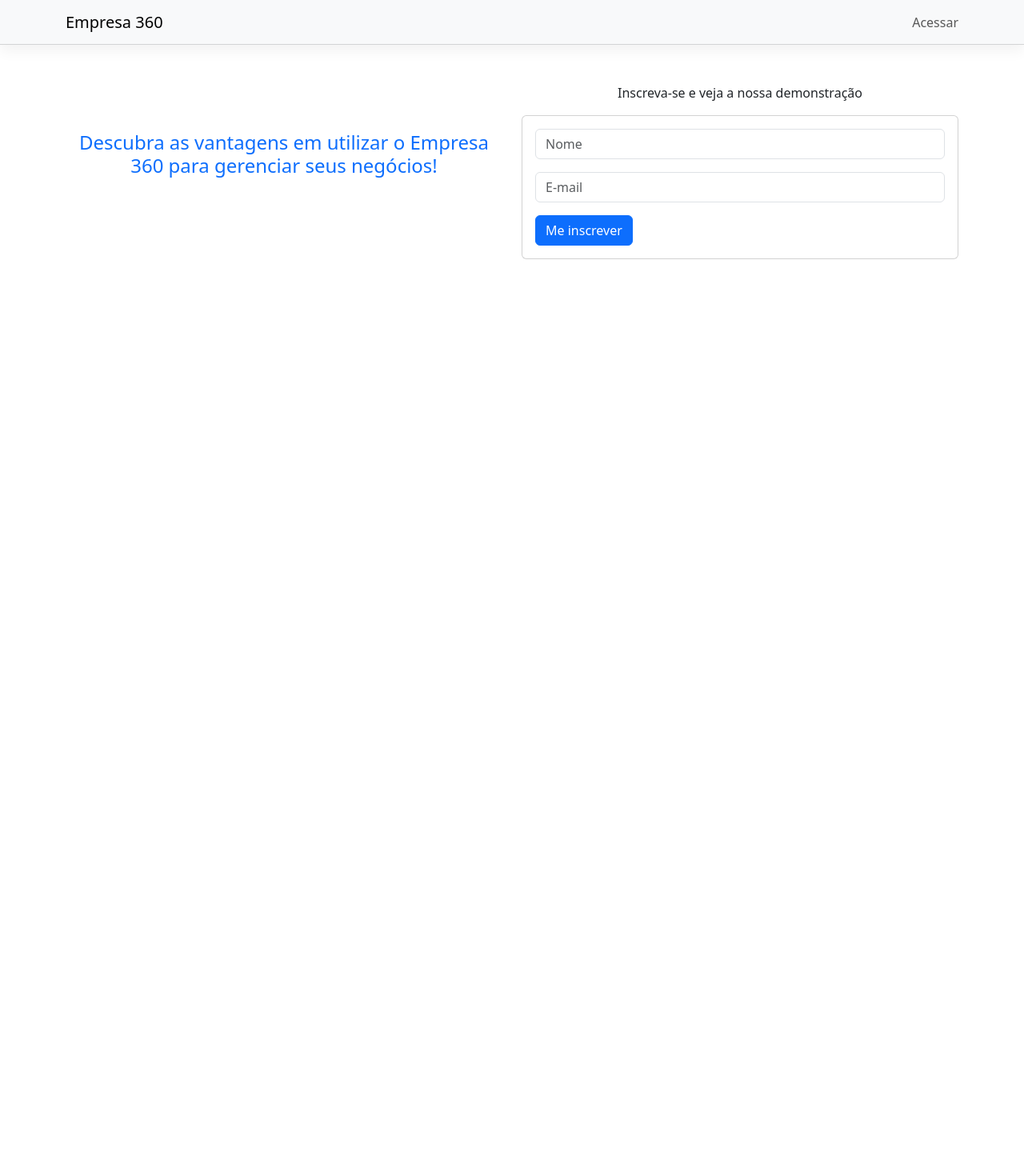
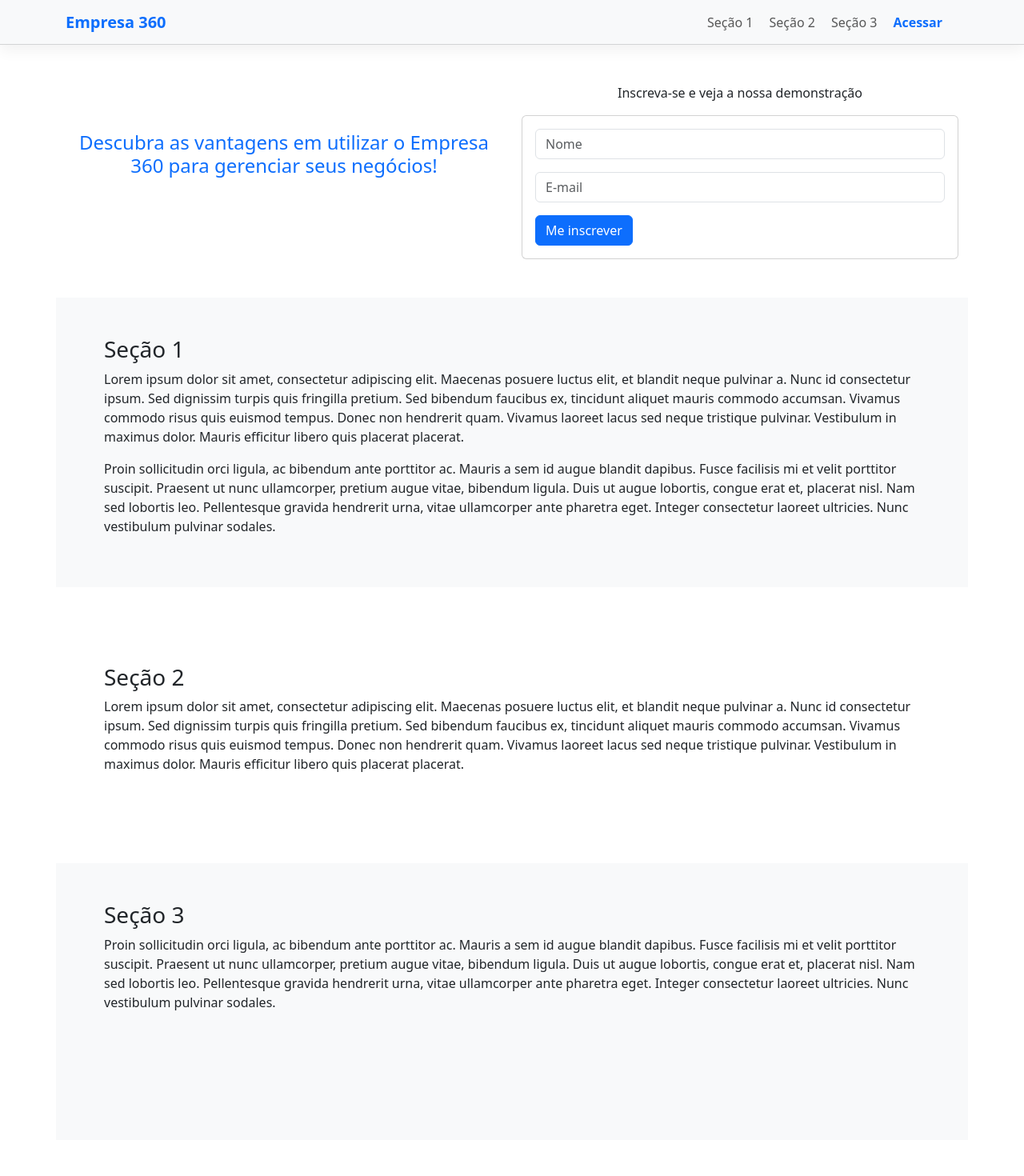
Before and after one commit to oitom/empresa-360-vue, a Vue app: page / in a window 1280 px wide. Shown: the top 1470 px of the page at 80% size. Before the commit the page ends 800 px from the top, so only its background shows below. Built offline with nearby package versions, Linux system fonts and the light colour scheme.

Commit message:
Implementacao do Scroll com base no hash da rota #secao

```diff
--- a/src/router.js
+++ b/src/router.js
@@ -68,6 +68,17 @@
 
 const router = createRouter({
   history: createWebHistory(),
+  scrollBehavior(to, from, savePosition) { // scroll na pagina em secoes
+    if(savePosition) { // volta pra posicao anterior ao clicar no back do browser
+      return savePosition;
+    }
+
+    // verifica se tem um #secao na url
+    if(to.hash) {
+      return { el: to.hash } // el é o id de um elemento html (#secao1)
+    }
+    return { left: 0, top: 0 } // left= x; top = y
+  },
   routes: routes
 })
 
--- a/src/vews/Home.vue
+++ b/src/vews/Home.vue
@@ -2,11 +2,11 @@
   <div>
     <nav class="navbar navbar-light bg-light menu-superior">
       <div class="container">
-        <router-link class="navbar-brand" to="/home">Empresa 360</router-link>
+        <router-link class="navbar-brand abtn" to="/home">Empresa 360</router-link>
         <div class="navbar-nav">
           <ul class="navbar-nav">
             <li class="nav-item">
-              <router-link class="nav-link" to="/">Sair</router-link>
+              <router-link class="nav-link obtn" to="/">Sair</router-link>
             </li>
           </ul>
         </div>
@@ -82,4 +82,12 @@
   width: 100%;
   background-color: #CCC;
 }
+.abtn {
+    color: #0d6efd;
+    font-weight: bold;
+}
+.obtn {
+    color: #ed5275;
+    font-weight: bold;
+}
 </style>
--- a/src/vews/Login.vue
+++ b/src/vews/Login.vue
@@ -2,11 +2,11 @@
   <div>
     <nav class="navbar navbar-light bg-light menu-superior">
       <div class="container">
-        <a class="navbar-brand" href="#">Empresa 360</a>
+        <a class="navbar-brand abtn" href="#">Empresa 360</a>
         <div class="navbar-nav">
           <ul class="navbar-nav">
             <li class="nav-item">
-              <router-link class="nav-link" to="/">Voltar</router-link>
+              <router-link class="nav-link abtn" to="/">Voltar</router-link>
             </li>
           </ul>
         </div>
@@ -43,3 +43,9 @@
   }
 }
 </script>
+<style>
+.abtn {
+    color: #0d6efd;
+    font-weight: bold;
+}
+</style>
--- a/src/vews/Site.vue
+++ b/src/vews/Site.vue
@@ -2,14 +2,22 @@
     <div>
         <nav class="navbar navbar-light bg-light menu-superior">
             <div class="container">
-              <a class="navbar-brand" href="#">Empresa 360</a>
-              <div class="navbar-nav">
-                  <ul class="navbar-nav">
+                <a class="navbar-brand abtn" href="#">Empresa 360</a>
+
+                <ul class="navbar-nav links">
                     <li class="nav-item">
-                          <router-link class="nav-link" to="/login">Acessar</router-link>
+                        <router-link class="nav-link" to="#secao_1">Seção 1</router-link>
+                    </li>
+                    <li class="nav-item">
+                        <router-link class="nav-link" to="#secao_2">Seção 2</router-link>
+                    </li>
+                    <li class="nav-item">
+                        <router-link class="nav-link" to="#secao_3">Seção 3</router-link>
+                    </li>
+                    <li class="nav-item">
+                        <router-link class="nav-link abtn" to="/login">Acessar</router-link>
                     </li>
                 </ul>
-              </div>
             </div>
         </nav>
 
@@ -35,6 +43,37 @@
                     </div>
                 </div>
             </div>
+
+            <div class="row mt-5 p-5 bg-light">
+                <div class="col">
+                    <h3 id="secao_1">Seção 1</h3>
+                    <p>Lorem ipsum dolor sit amet, consectetur adipiscing elit. Maecenas posuere luctus elit, et blandit neque pulvinar a. Nunc id consectetur ipsum. Sed dignissim turpis quis fringilla pretium. Sed bibendum faucibus ex, tincidunt aliquet mauris commodo accumsan. Vivamus commodo risus quis euismod tempus. Donec non hendrerit quam. Vivamus laoreet lacus sed neque tristique pulvinar. Vestibulum in maximus dolor. Mauris efficitur libero quis placerat placerat.</p>
+                    <p>Proin sollicitudin orci ligula, ac bibendum ante porttitor ac. Mauris a sem id augue blandit dapibus. Fusce facilisis mi et velit porttitor suscipit. Praesent ut nunc ullamcorper, pretium augue vitae, bibendum ligula. Duis ut augue lobortis, congue erat et, placerat nisl. Nam sed lobortis leo. Pellentesque gravida hendrerit urna, vitae ullamcorper ante pharetra eget. Integer consectetur laoreet ultricies. Nunc vestibulum pulvinar sodales.</p>
+                </div>
+            </div>
+
+            <div class="row mt-5 p-5">
+                <div class="col">
+                    <h3 id="secao_2">Seção 2</h3>
+                    <p>Lorem ipsum dolor sit amet, consectetur adipiscing elit. Maecenas posuere luctus elit, et blandit neque pulvinar a. Nunc id consectetur ipsum. Sed dignissim turpis quis fringilla pretium. Sed bibendum faucibus ex, tincidunt aliquet mauris commodo accumsan. Vivamus commodo risus quis euismod tempus. Donec non hendrerit quam. Vivamus laoreet lacus sed neque tristique pulvinar. Vestibulum in maximus dolor. Mauris efficitur libero quis placerat placerat.</p>
+                </div>
+            </div>
+
+            <div class="row mt-5 p-5 bg-light">
+                <div class="col">
+                    <h3 id="secao_3">Seção 3</h3>
+                    <p>Proin sollicitudin orci ligula, ac bibendum ante porttitor ac. Mauris a sem id augue blandit dapibus. Fusce facilisis mi et velit porttitor suscipit. Praesent ut nunc ullamcorper, pretium augue vitae, bibendum ligula. Duis ut augue lobortis, congue erat et, placerat nisl. Nam sed lobortis leo. Pellentesque gravida hendrerit urna, vitae ullamcorper ante pharetra eget. Integer consectetur laoreet ultricies. Nunc vestibulum pulvinar sodales.</p>
+                </div>
+            </div>
+            <div class="row mt-15 p-5 bg-light"></div>
+        </div>
+
+        <div class="container-fluid mt-5">
+            <div class="row bg-secondary">
+                <div class="col">
+                    <p>Rodapé</p>
+                </div>
+            </div>
         </div>
     </div>
 </template>
@@ -46,4 +85,14 @@
 .destaque {
     padding: 60px 15px;
 }
+.links {
+    flex-direction: row;
+}
+.links a{
+    margin-right: 20px;
+}
+.abtn {
+    color: #0d6efd;
+    font-weight: bold;
+}
 </style>
```
Lines whose indentation alone changed are shown as unchanged.
